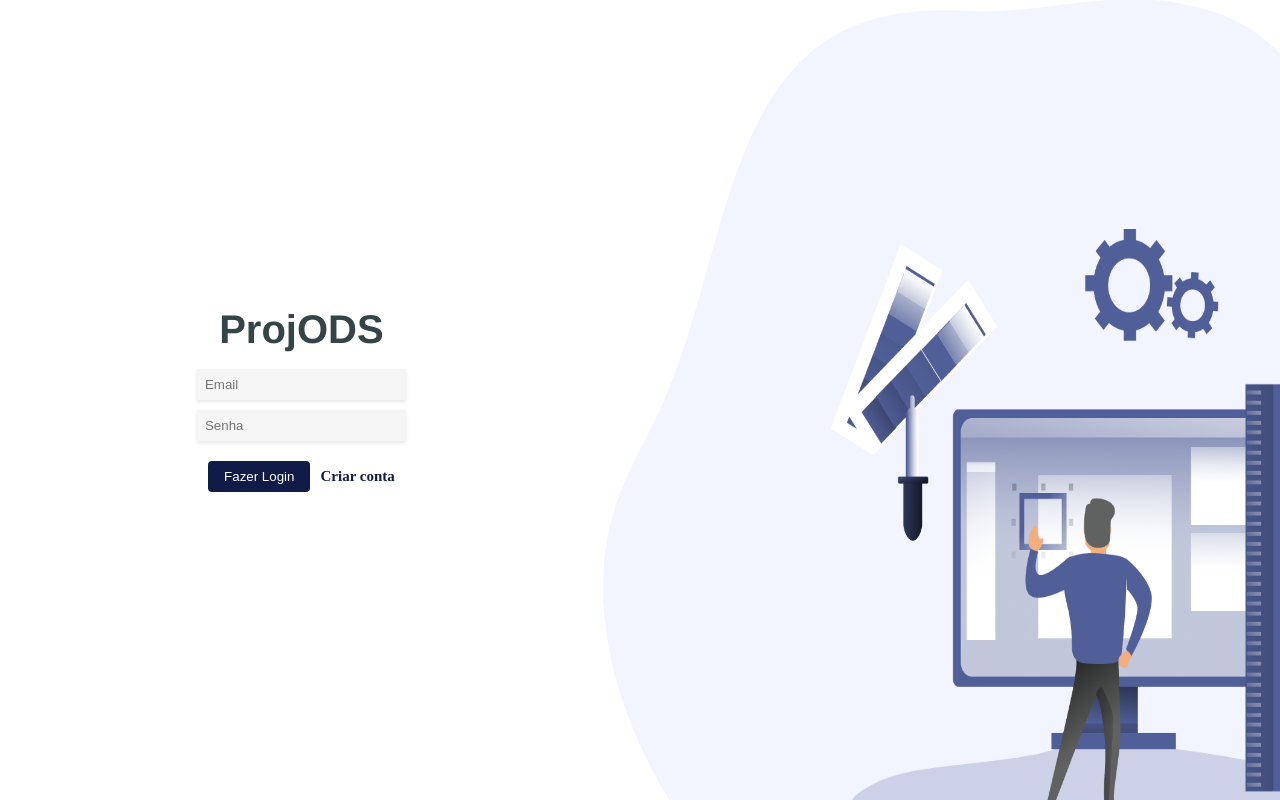
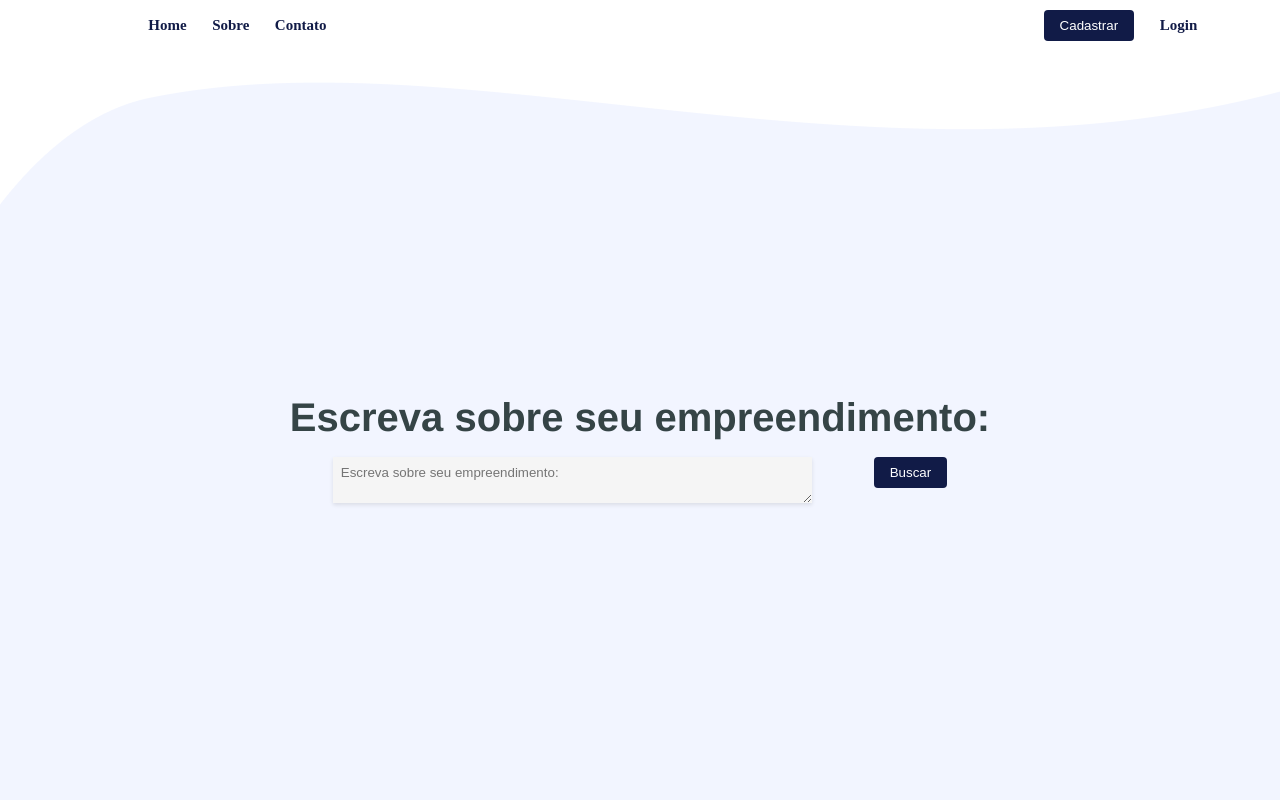
Before and after one commit to juniordc15900/ProjetoY-ODS, a React (Create React App) app in the folder projetoODS/frontend/: page / in a window 1280 px wide. Built offline with nearby package versions, Linux system fonts and the light colour scheme.

Commit message:
feat: add routes

```diff
--- a/projetoODS/frontend/package.json
+++ b/projetoODS/frontend/package.json
@@ -12,7 +12,8 @@
     "react-dom": "^18.2.0",
     "react-scripts": "^5.0.1",
     "styled-components": "^6.1.8",
-    "web-vitals": "^2.1.4"
+    "web-vitals": "^2.1.4",
+    "wouter": "^3.1.2"
   },
   "scripts": {
     "start": "react-scripts start",
--- a/projetoODS/frontend/src/App.tsx
+++ b/projetoODS/frontend/src/App.tsx
@@ -1,10 +1,12 @@
 import AccountPage from "./pages/accountPage/account_page";
 import SearchPage from "./pages/searchPage/search_page";
+import { RoutesApp } from "./routes";
 
 function App() {
   return (
     <>
-      <AccountPage />
+      <RoutesApp />
+      {/* <AccountPage /> */}
       {/* <SearchPage /> */}
     </>
   );
--- a/projetoODS/frontend/src/pages/searchPage/search_page.tsx
+++ b/projetoODS/frontend/src/pages/searchPage/search_page.tsx
@@ -5,7 +5,7 @@ import BasicButton from "../../components/Buttons/BasicButton";
 import Header from "../../components/Header";
 import BasicTitle from "../../components/BasicTitle";
 
-const App: React.FC = () => {
+const SearchPage: React.FC = () => {
   return (
     <>
       <Header />
@@ -25,4 +25,4 @@ const App: React.FC = () => {
   );
 };
 
-export default App;
+export default SearchPage;
--- /dev/null
+++ b/projetoODS/frontend/src/routes/index.tsx
@@ -0,0 +1,16 @@
+import { Route, Switch, Router } from "wouter";
+import AccountPage from "../pages/accountPage/account_page";
+import SearchPage from "../pages/searchPage/search_page";
+
+export const RoutesApp = () => {
+  return (
+    <Router>
+      <Switch>
+        <Route path="/" component={SearchPage} />
+        <Route path="/home" component={SearchPage} />
+        <Route path="/register" component={AccountPage} />
+        <Route path="/login" component={AccountPage} />
+      </Switch>
+    </Router>
+  );
+};
```
Also changed, not shown: 1 other file (tests, documents, lock files or other folders).
